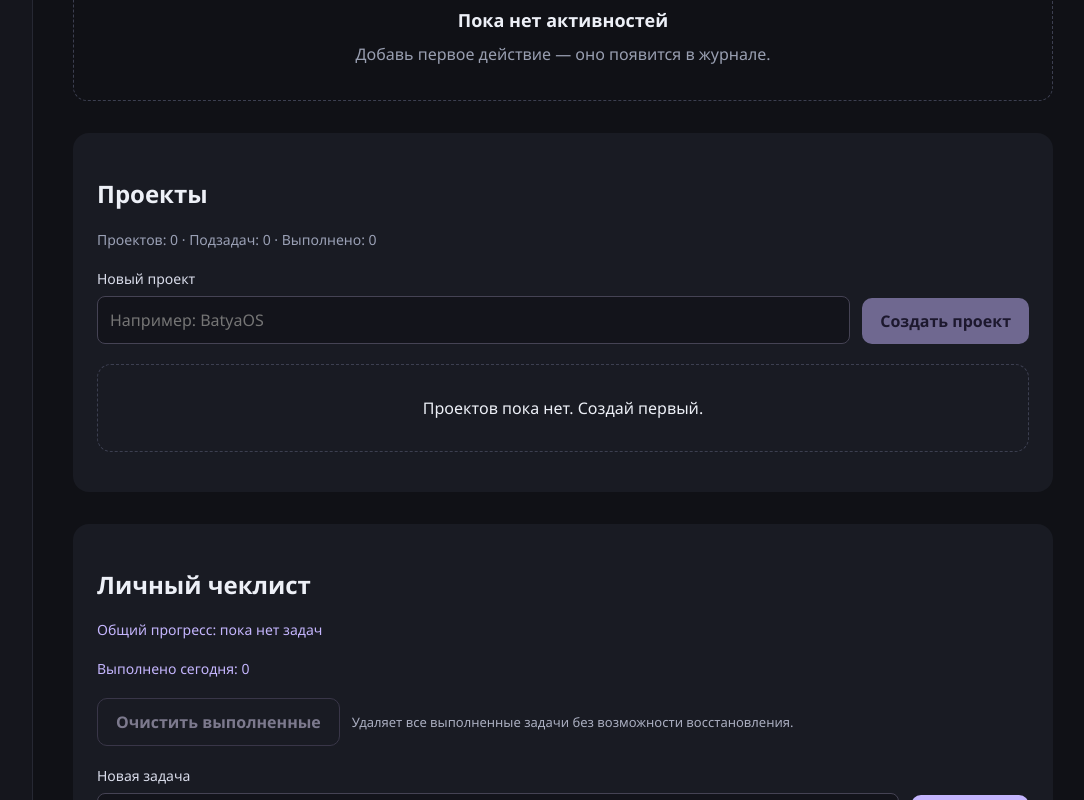
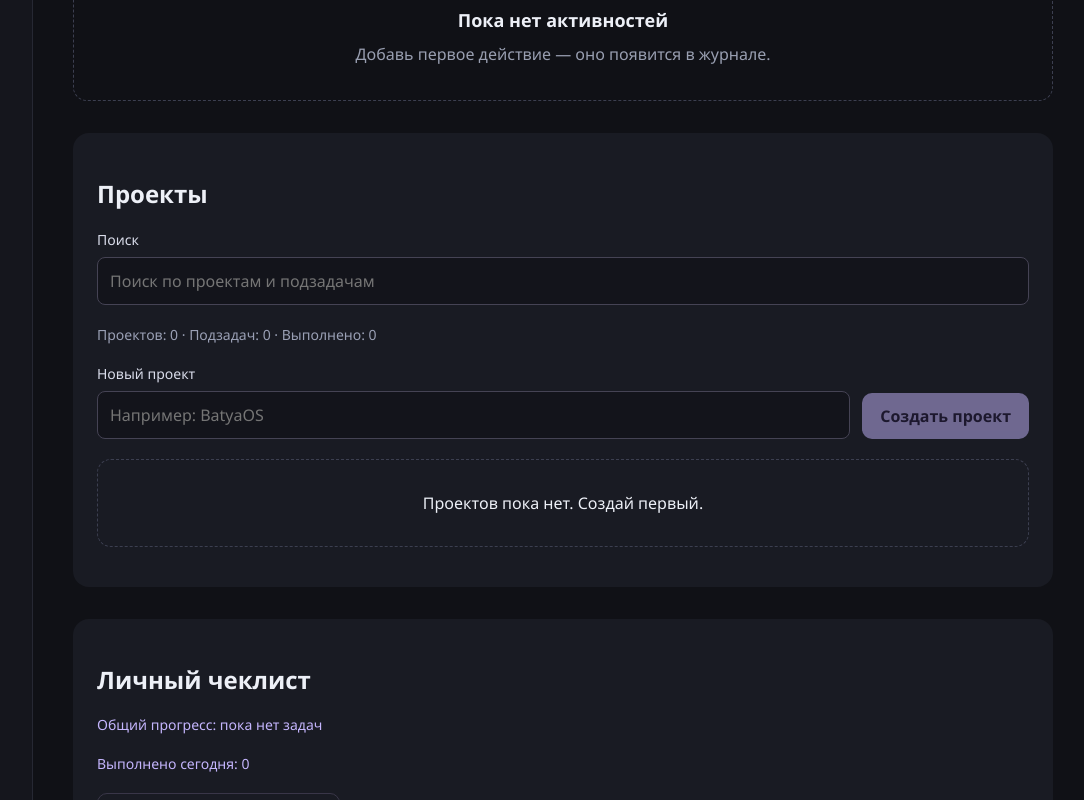
Before and after one commit to SergeyKozyrevSC/batya-os, a React (Vite) app: page / in a window 1280 px wide. Shown: the part 840-1640 px from the top of the page, without its empty margins (187-1271 px from the left). Built offline with nearby package versions, Linux system fonts and the light colour scheme.

Commit message:
Add project and task search

```diff
--- a/src/App.tsx
+++ b/src/App.tsx
@@ -149,6 +149,7 @@ export default function App() {
   }, [tasks]);
 
   const [newProjectTitle, setNewProjectTitle] = useState('');
+  const [projectSearchQuery, setProjectSearchQuery] = useState('');
   const [editingProjectId, setEditingProjectId] = useState<EntityId | null>(
     null,
   );
@@ -558,6 +559,26 @@ export default function App() {
     }
 
     return tasks;
+  }
+
+  function getVisibleProjects() {
+    const query = projectSearchQuery.trim().toLowerCase();
+
+    if (!query) {
+      return projects;
+    }
+
+    return projects.filter((project) => {
+      const projectMatches = project.title.toLowerCase().includes(query);
+
+      const taskMatches = projectTasks.some(
+        (task) =>
+          task.projectId === project.id &&
+          task.title.toLowerCase().includes(query),
+      );
+
+      return projectMatches || taskMatches;
+    });
   }
 
   function getProjectProgress(projectId: EntityId) {
@@ -1047,6 +1068,17 @@ export default function App() {
             aria-labelledby="projects-heading"
           >
             <h2 id="projects-heading">Проекты</h2>
+            <div className="form-field project-search">
+              <label htmlFor="project-search">Поиск</label>
+
+              <input
+                id="project-search"
+                type="text"
+                value={projectSearchQuery}
+                onChange={(event) => setProjectSearchQuery(event.target.value)}
+                placeholder="Поиск по проектам и подзадачам"
+              />
+            </div>
             <p className="section-stats">
               Проектов: {projects.length} · Подзадач: {projectTasks.length} ·
               Выполнено:{' '}
@@ -1072,11 +1104,11 @@ export default function App() {
               </button>
             </form>
 
-            {projects.length === 0 ? (
+            {getVisibleProjects().length === 0 ? (
               <p className="empty-state">Проектов пока нет. Создай первый.</p>
             ) : (
               <ul className="project-list">
-                {projects.map((project) => (
+                {getVisibleProjects().map((project) => (
                   <li className="project-card" key={project.id}>
                     {editingProjectId === project.id ? (
                       <div className="project-editing">
--- a/src/index.css
+++ b/src/index.css
@@ -732,3 +732,7 @@ button:disabled:hover {
   color: #9aa0b5;
   font-size: 14px;
 }
+
+.project-search {
+  margin-bottom: 20px;
+}
```
